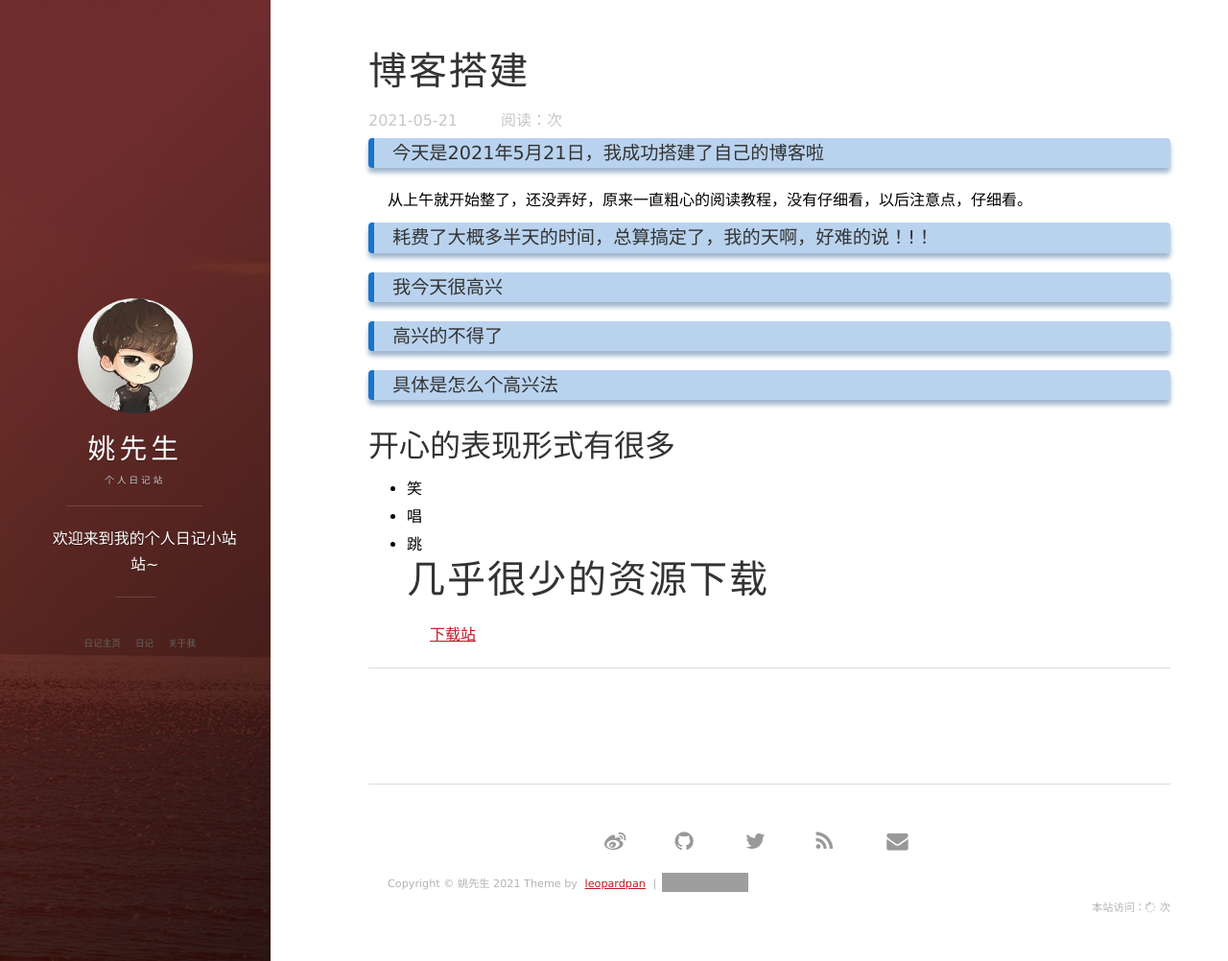
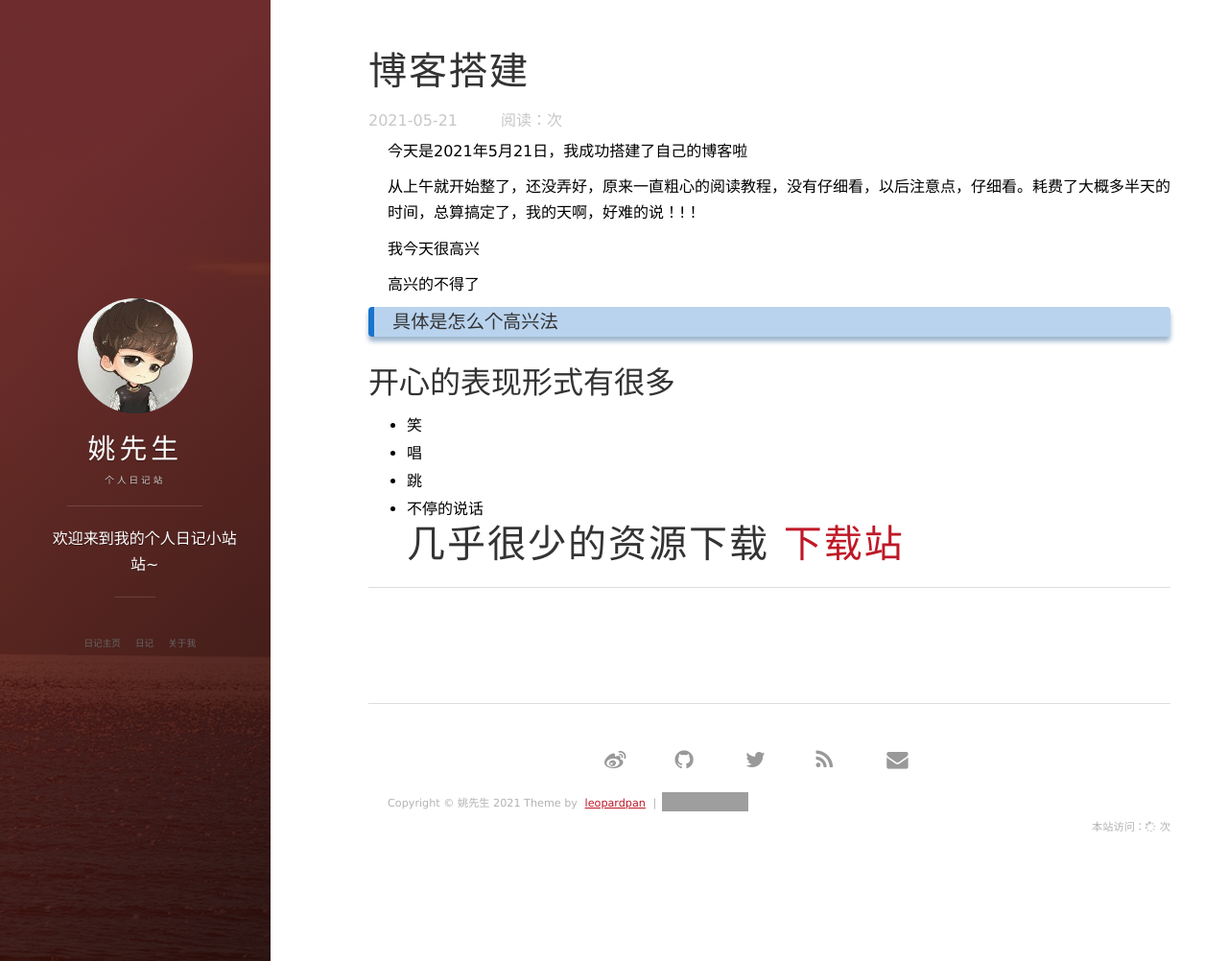
Before and after one commit to Killer-Yao/blog.github.io, a Jekyll site: the page built from _posts/2021-5-21-博客搭建.md, in a window 1280 px wide and 1002 px high. Shown: the whole window at 96% size. Built offline with Jekyll 4.4.1, drawn with Linux system fonts in a browser that asks for light colours; nearby versions of some CDN libraries; comment, search, counter and statistics services are not loaded; grey boxes are pictures that could not be loaded.

Commit message:
Update 2021-5-21-博客搭建.md

```diff
--- a/_posts/2021-5-21-博客搭建.md
+++ b/_posts/2021-5-21-博客搭建.md
@@ -5,15 +5,13 @@ date: 2021-5-21
 tags:
 ---
 
-### 今天是2021年5月21日，我成功搭建了自己的博客啦
+今天是2021年5月21日，我成功搭建了自己的博客啦
 
-   从上午就开始整了，还没弄好，原来一直粗心的阅读教程，没有仔细看，以后注意点，仔细看。
+   从上午就开始整了，还没弄好，原来一直粗心的阅读教程，没有仔细看，以后注意点，仔细看。耗费了大概多半天的时间，总算搞定了，我的天啊，好难的说！!！
 
-### 耗费了大概多半天的时间，总算搞定了，我的天啊，好难的说！!！
+我今天很高兴
 
-### 我今天很高兴
-
-### 高兴的不得了
+高兴的不得了
 
 ### 具体是怎么个高兴法
 
@@ -22,5 +20,5 @@ tags:
 * 笑
 * 唱
 * 跳
-# 几乎很少的资源下载
-  [下载站](https://oneair.herokuapp.com)
+* 不停的说话
+# 几乎很少的资源下载 [下载站](https://oneair.herokuapp.com)
```
